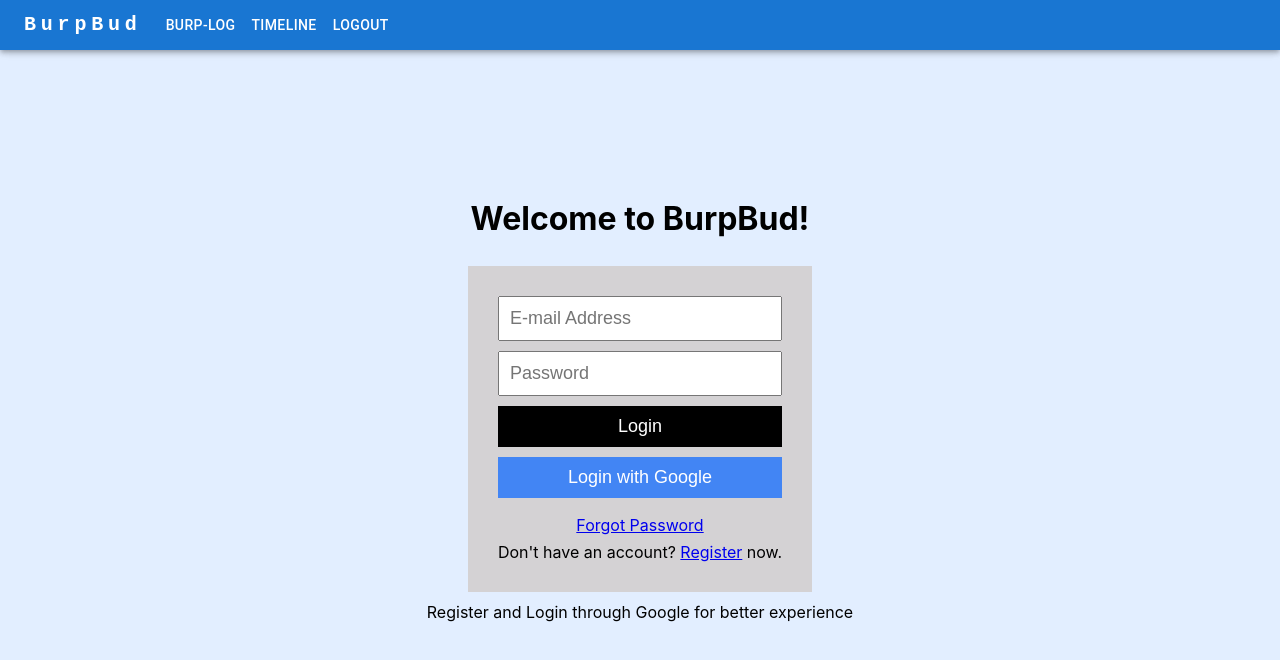
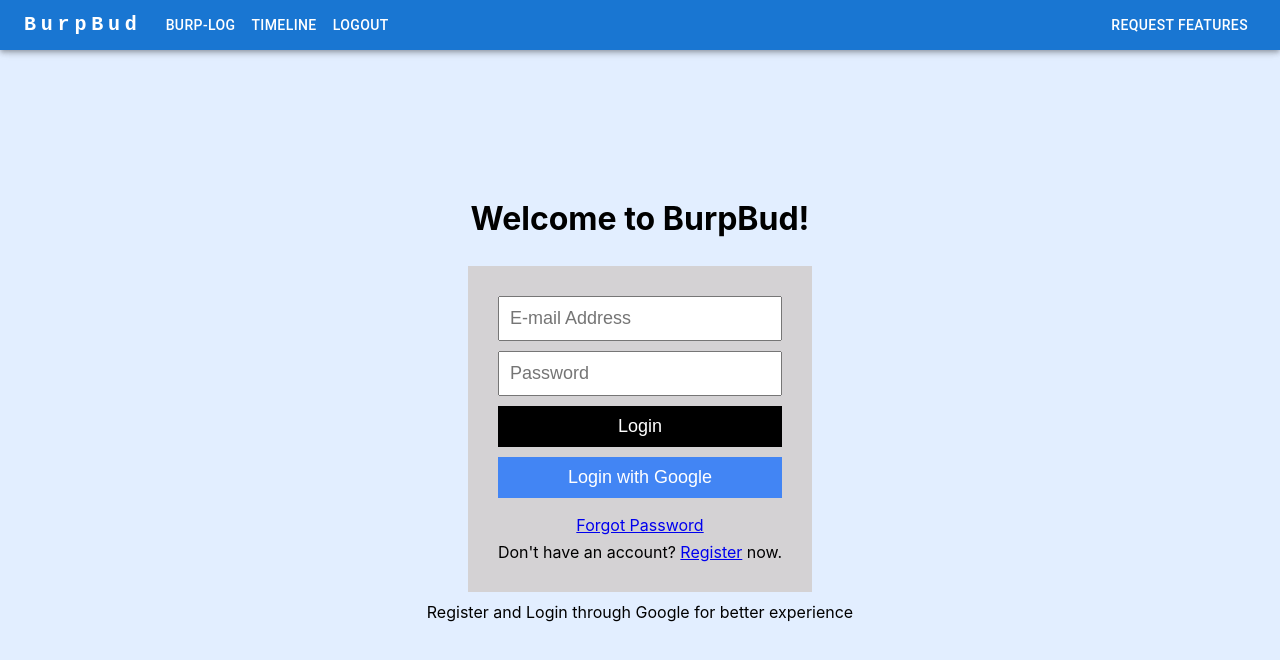
Before and after one commit to WhaleAnchor/BurpBud, a React (Create React App) app: page / in a window 1280 px wide. Shown: the top 660 px of the page. Built offline with nearby package versions, Linux system fonts and the light colour scheme; no server answers.

Commit message:
added support email

```diff
--- a/src/components/NavBar.js
+++ b/src/components/NavBar.js
@@ -30,6 +30,13 @@ export function NavBar({ setActiveComponent }) {
   function timelineHandler() {
     setActiveComponent('timeline');
   };
+
+  function emailMe() {
+    const recipient = 'andrewsungwoochoi@gmail.com';
+    const subject = 'Feature Request';
+    const body = 'Hi BurpBud Team,\n\nI have a feature request for your app:\n\n';
+    window.open(`mailto:${recipient}?subject=${encodeURIComponent(subject)}&body=${encodeURIComponent(body)}`);
+  }
 
 
   return (
@@ -73,10 +80,19 @@ export function NavBar({ setActiveComponent }) {
           </Box>
 
           {/* Log Out */}
-          <Box sx={{ flexGrow: 0 }}>
+          <Box sx={{ flexGrow: 1 }}>
             <Typography title="Open settings">
               <Button onClick={logout} sx={{ my: 2, color: 'white', display: 'block'  }}>
               Logout
+              </Button>
+            </Typography>
+          </Box>
+
+          {/* Features */}
+          <Box sx={{ flexGrow: 0 }}>
+            <Typography title="Open settings">
+              <Button onClick={emailMe} sx={{ my: 2, color: 'white', display: 'block'  }}>
+              Request Features
               </Button>
             </Typography>
           </Box>
```
